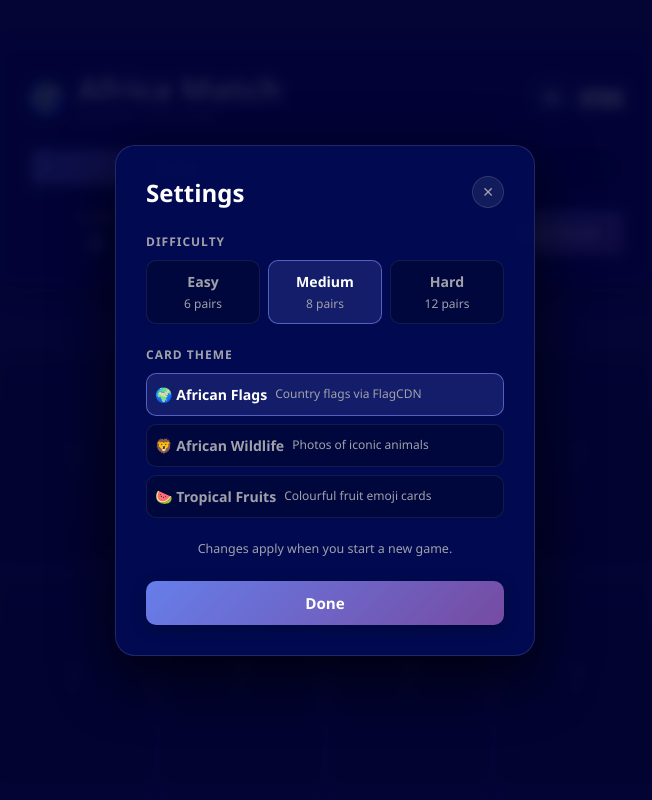
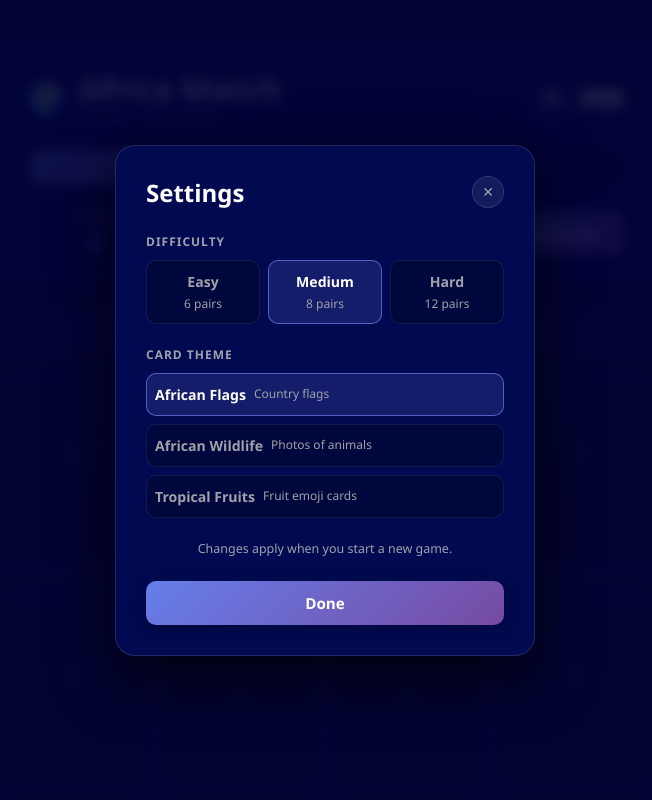
Before and after one commit to s1rcody69/memory-game, a React (Vite) app: page / in a window 1280 px wide. Both pictures are taken after a click on the button "⚙️". Shown: the top 800 px of the page, without its empty margins (315-967 px from the left). Built offline with nearby package versions, Linux system fonts and the light colour scheme; no server answers.

Commit message:
fixed labels

```diff
--- a/src/components/SettingsModal.jsx
+++ b/src/components/SettingsModal.jsx
@@ -1,8 +1,8 @@
 export const SettingsModal = ({ settings, onChange, onClose, DIFFICULTY_CONFIG }) => {
   const themes = [
-    { key: "flags",    label: "🌍 African Flags",    desc: "Country flags via FlagCDN" },
-    { key: "wildlife", label: "🦁 African Wildlife",  desc: "Photos of iconic animals"  },
-    { key: "fruits",   label: "🍉 Tropical Fruits",   desc: "Colourful fruit emoji cards" },
+    { key: "flags",    label: "African Flags",    desc: "Country flags" },
+    { key: "wildlife", label: "African Wildlife",  desc: "Photos of animals"  },
+    { key: "fruits",   label: "Tropical Fruits",   desc: "Fruit emoji cards" },
   ];
 
   return (
```
